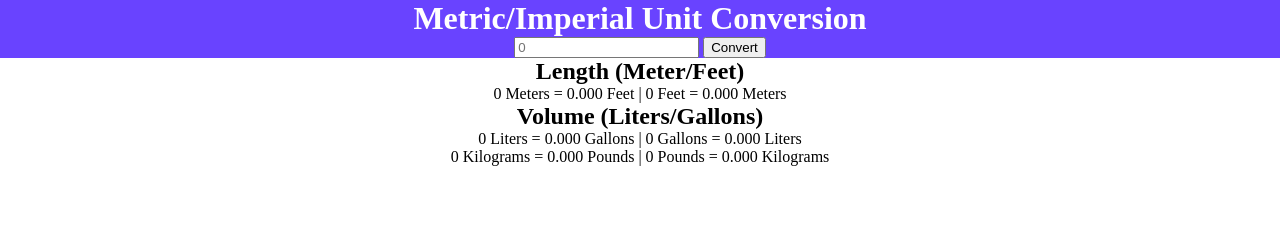
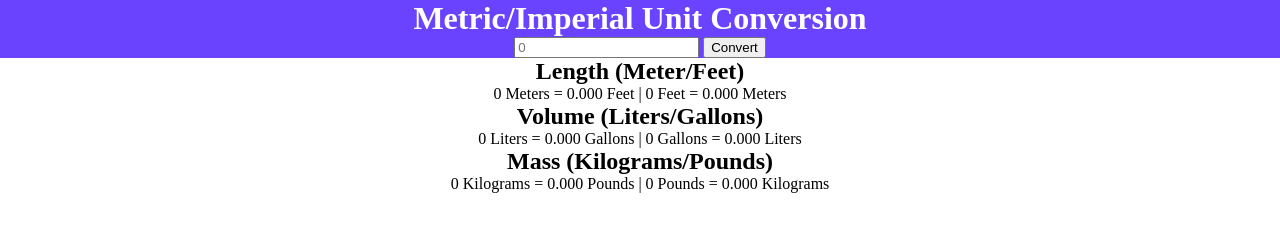
Before and after one commit to zachwo0/unitConverter, a plain HTML site: page index.html in a window 1280 px wide. Drawn offline with Linux system fonts and the light colour scheme.

Commit message:
Updated index.html to include a heading in the mass section

```diff
--- a/index.html
+++ b/index.html
@@ -22,6 +22,7 @@
         <p id="volume-el">0 Liters = 0.000 Gallons | 0 Gallons = 0.000 Liters</p>
       </section>
       <section>
+        <h2>Mass (Kilograms/Pounds)</h2>
         <p id="mass-el">0 Kilograms = 0.000 Pounds | 0 Pounds = 0.000 Kilograms</p>
       </section>
     </main>
```
